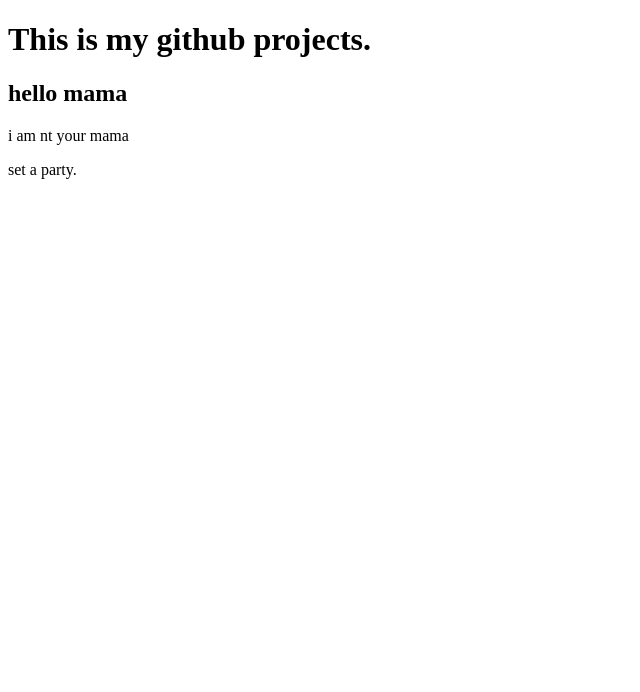
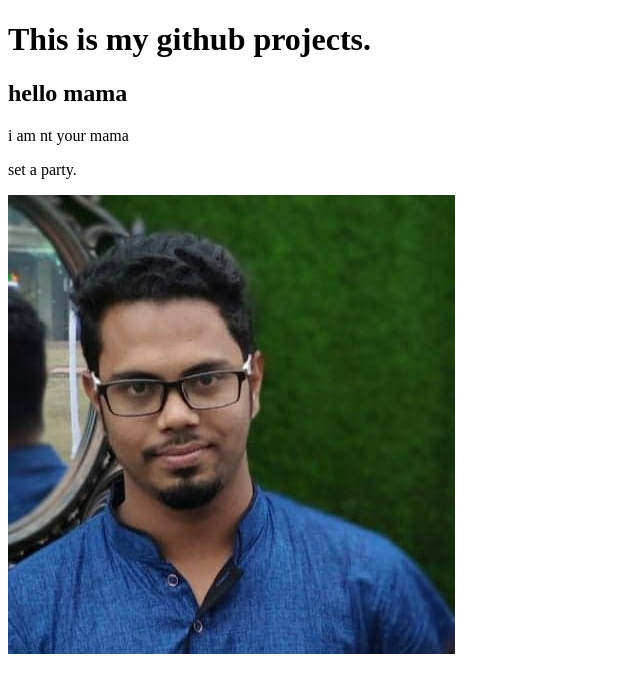
Before and after one commit to PriyobrotaNath/My-first-website, a plain HTML site: page index.html in a window 1280 px wide. Shown: the whole page, without its empty margins (0-640 px from the left). Drawn offline with Linux system fonts and the light colour scheme.

Commit message:
added a image

```diff
--- a/index.html
+++ b/index.html
@@ -10,5 +10,6 @@
     <h2>hello mama</h2>
     <p>i am nt your mama</p>
     <p>set a party.</p>
+    <img src="me.jpg" alt="">
 </body>
 </html>
```
